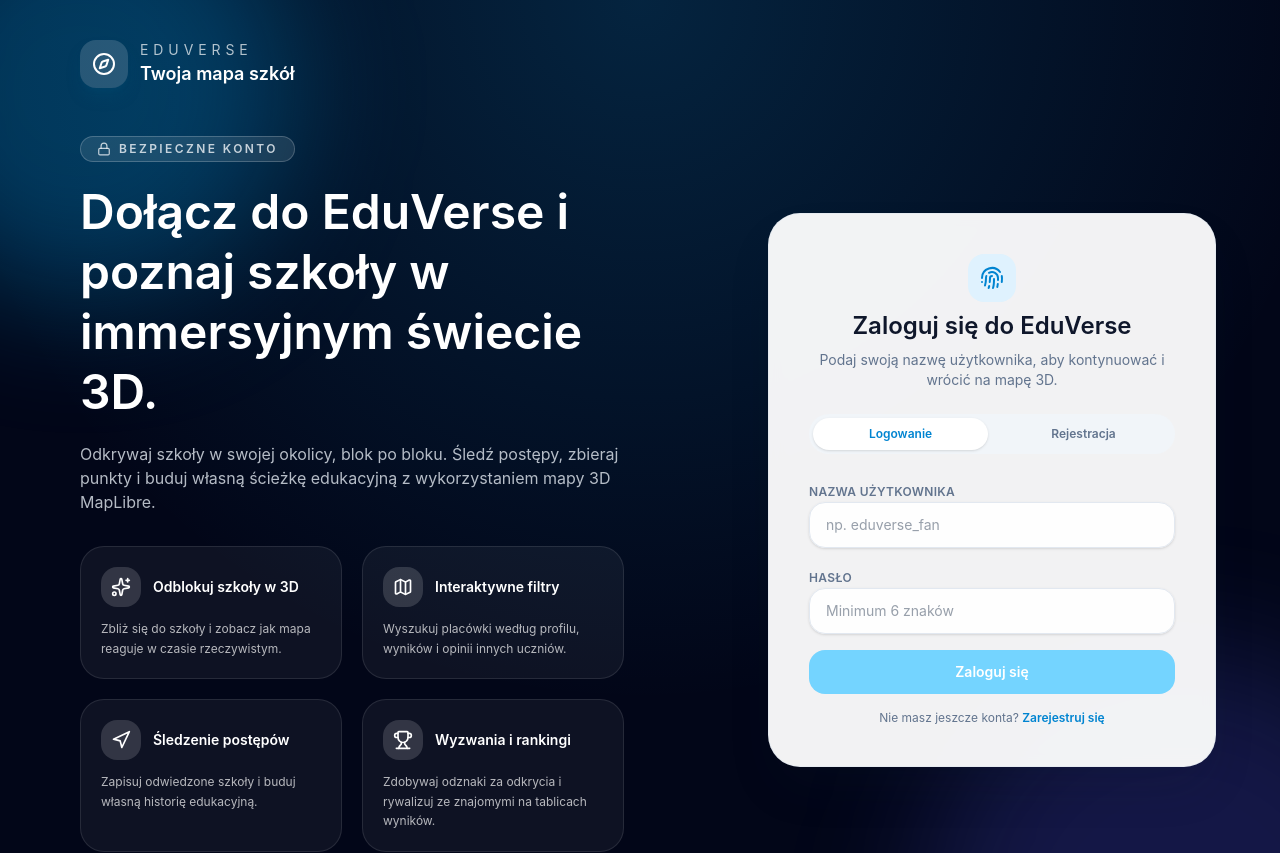
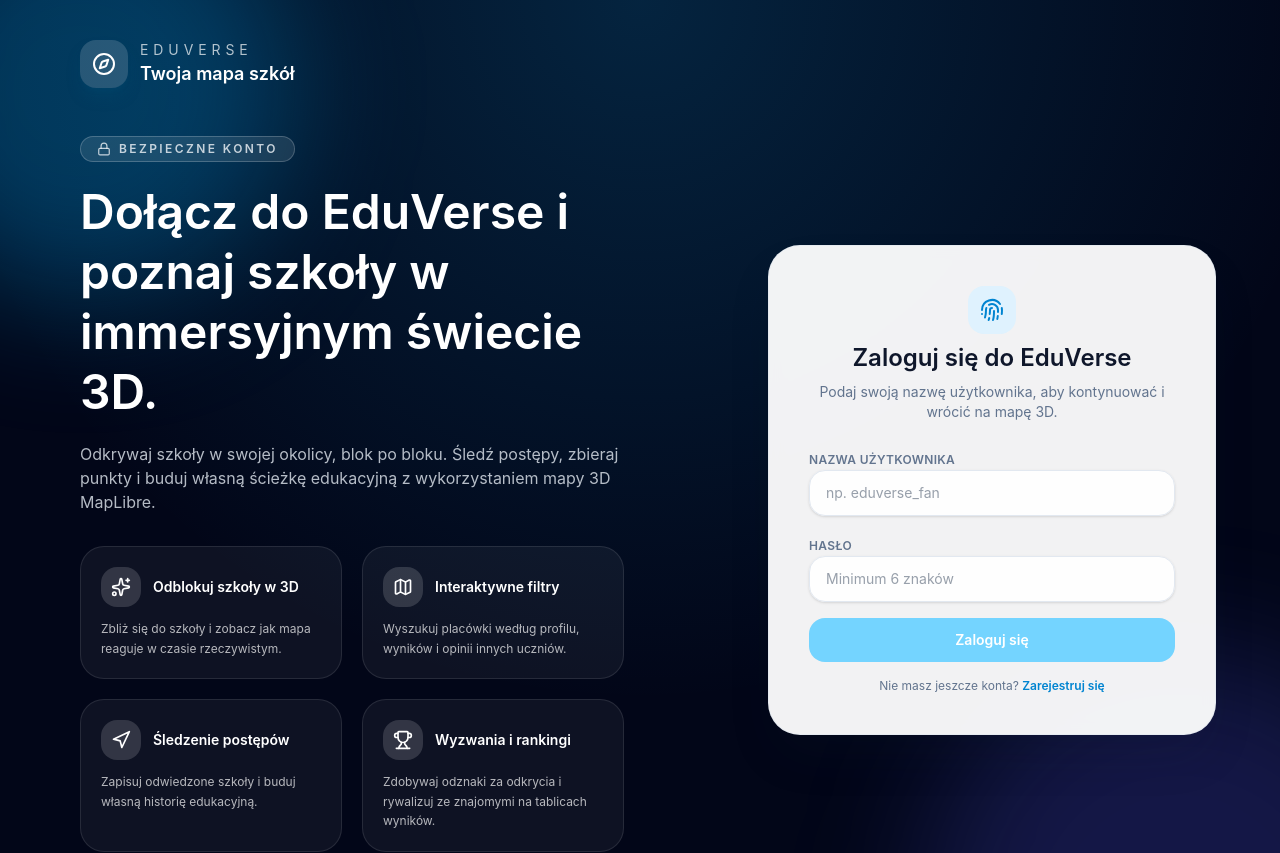
Before and after one commit to MasnyPen/EduVerse, a React (Vite) app in the folder frontend/: page /login in a window 1280 px wide. Shown: the top 853 px of the page. Built offline with nearby package versions, Linux system fonts and the light colour scheme; no server answers.

Commit message:
Remove login/register mode switch UI

```diff
--- a/frontend/src/pages/Login.tsx
+++ b/frontend/src/pages/Login.tsx
@@ -183,24 +183,6 @@ const Login = () => {
               </p>
             </div>
 
-            <div className="mt-6 flex items-center justify-center gap-2 rounded-full bg-slate-100 p-1 text-xs font-semibold text-slate-500">
-              {[
-                { key: "login" as AuthMode, label: "Logowanie" },
-                { key: "register" as AuthMode, label: "Rejestracja" },
-              ].map((option) => (
-                <button
-                  key={option.key}
-                  type="button"
-                  onClick={() => setMode(option.key)}
-                  className={`w-full rounded-full px-4 py-2 transition ${
-                    mode === option.key ? "bg-white text-sky-600 shadow" : "hover:bg-white/70 hover:text-slate-700"
-                  }`}
-                >
-                  {option.label}
-                </button>
-              ))}
-            </div>
-
             <form className="mt-6 space-y-4" onSubmit={handleSubmit}>
               <div className="space-y-2">
                 <label htmlFor="username" className="text-xs font-semibold uppercase tracking-wide text-slate-500">
```
